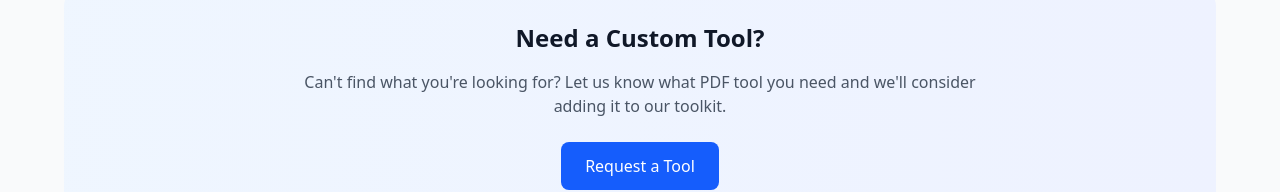
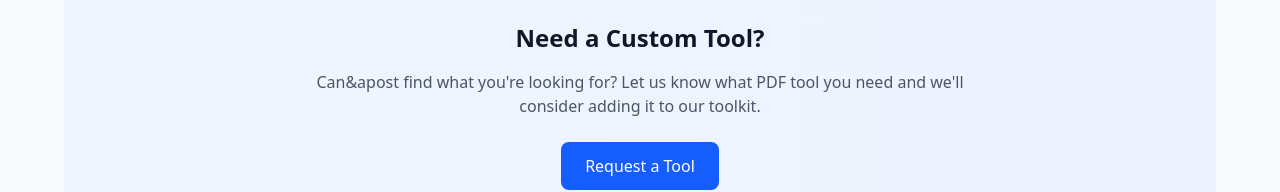
Before and after one commit to ayanchyaziz123/pdf_editor, a Next.js app: page / in a window 1280 px wide. Shown: the part 4550-4742 px from the top of the page. Built offline with nearby package versions, Linux system fonts and the light colour scheme.

Commit message:
added new tools

```diff
--- a/src/app/components/PDFSplitter.js
+++ b/src/app/components/PDFSplitter.js
@@ -91,7 +91,7 @@ export default function PDFSplitter({ file }) {
 
       return { pages: Array.from(pages).sort((a, b) => a - b), error: null };
     } catch (err) {
-      return { pages: [], error: "Invalid page selection format." };
+      return { pages: [], error: "Invalid page selection format.", err };
     }
   };
 
--- a/src/app/components/ToolsGrid.js
+++ b/src/app/components/ToolsGrid.js
@@ -415,7 +415,7 @@ export default function ToolsGrid() {
           Need a Custom Tool?
         </h3>
         <p className="text-gray-600 mb-6 max-w-2xl mx-auto">
-          Can't find what you're looking for? Let us know what PDF tool you need and we'll consider adding it to our toolkit.
+          Can&apost find what you're looking for? Let us know what PDF tool you need and we'll consider adding it to our toolkit.
         </p>
         <button className="bg-blue-600 hover:bg-blue-700 text-white font-medium py-3 px-6 rounded-lg transition-colors">
           Request a Tool
```
